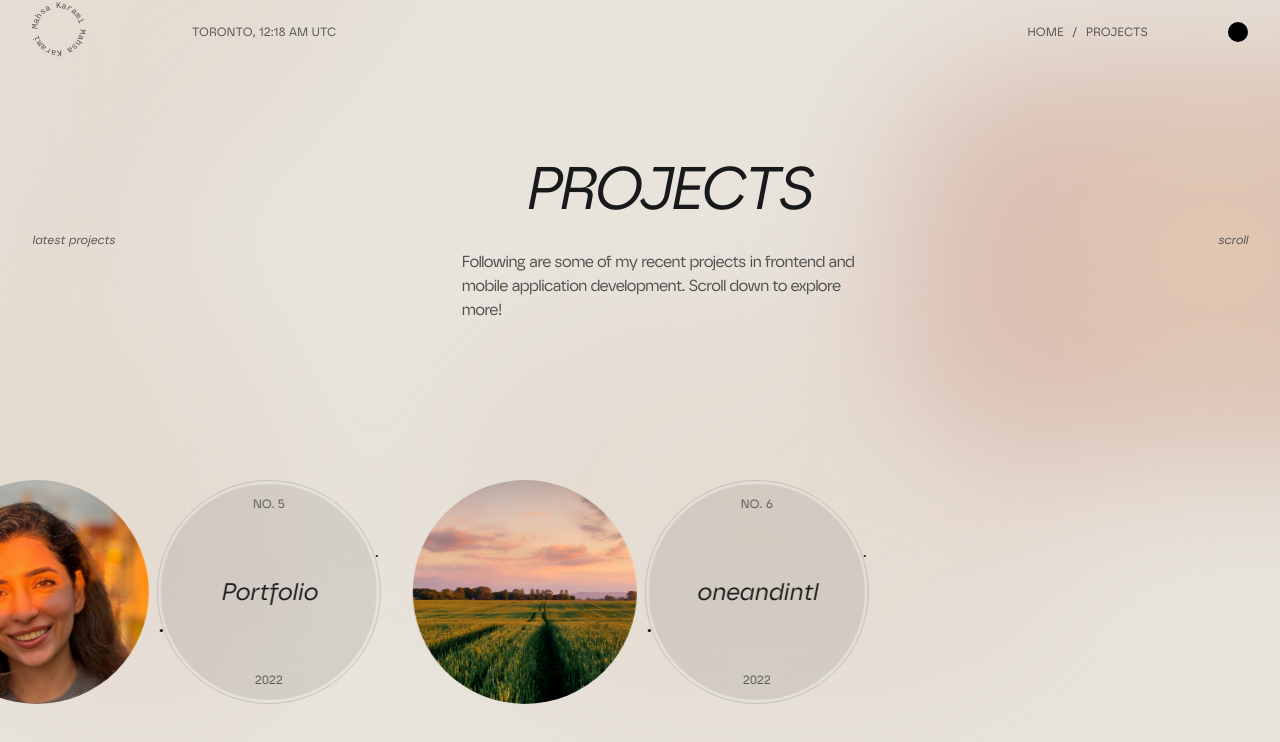
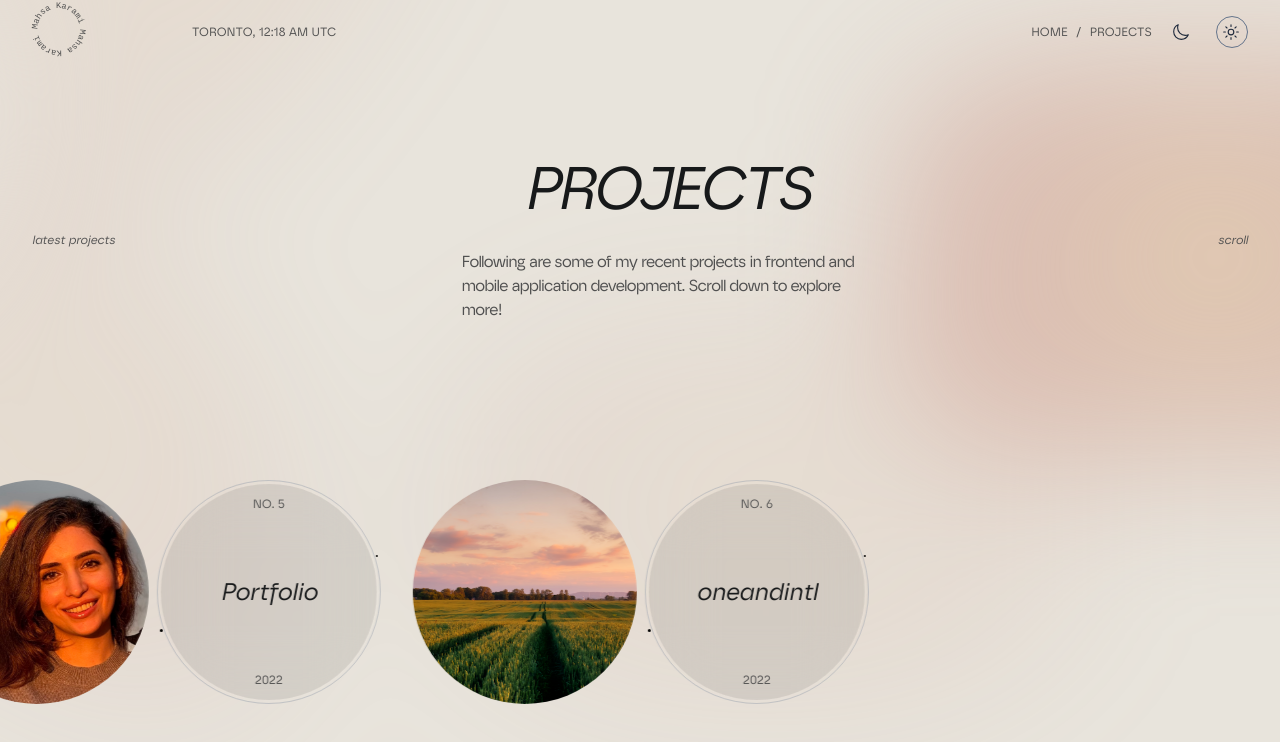
Before and after one commit to mkmi7171/portfolio, a React (Vite) app: page /projects in a window 1280 px wide. Shown: the top 742 px of the page. Built offline with nearby package versions, Linux system fonts and the light colour scheme.

Commit message:
change toggle theme button, loading animation for projects page

```diff
--- a/src/components/DarkModeContext.jsx
+++ b/src/components/DarkModeContext.jsx
@@ -6,8 +6,9 @@ export const DarkModeProvider = ({ children }) => {
   const [isDarkMode, setIsDarkMode] = useState(false);
 
   const toggleDarkMode = () => {
-    setIsDarkMode((prevMode) => !prevMode);
-    document.documentElement.classList.toggle('dark', !isDarkMode);
+    const newMode = !isDarkMode;
+    setIsDarkMode(newMode);
+    document.documentElement.classList.toggle("dark", newMode);
   };
 
   return (
--- a/src/components/Expertise.jsx
+++ b/src/components/Expertise.jsx
@@ -1,9 +1,11 @@
 import Front from '../assets/front.png'
 import Mobile from '../assets/mobile.png'
 import { Link } from 'react-router-dom'
-import {Arrow} from './Arrow'
+import { Arrow } from './Arrow'
+import { useDarkMode } from './DarkModeContext'
 
 export default function Expertise() {
+  const {isDarkMode} = useDarkMode()
   return (
     <div className='flex relative flex-col item-center justify-center flex-wrap px-2 py-12 xl:px-32' style={{ perspective: '1000px' }}>
       <div className='flex flex-col relative gap-24'>
@@ -15,7 +17,7 @@ export default function Expertise() {
             <span className="text-[#6b47e3] font-safiro-reg">React.js, Next.js</span>
             <h3 className='text-xl sm:text-2xl uppercase leading-relaxed font-safiro-reg'>Frontend Development</h3>
             <p className='my-5 text-base sm:text-lg'>Over 4 years of experience crafting responsive web applications using React.js, Next.js, and modern web technologies. Experienced in delivering seamless, user-centric solutions.</p>
-            <Link to='/projects' className='cursor-pointer overflow-hidden relative group border w-28 h-8 border-gray-500 flex items-center rounded-xl'>
+            <Link to='/projects' className={`cursor-pointer overflow-hidden relative group border w-28 h-8 ${isDarkMode ? 'border-gray-100' : 'border-gray-500'} flex items-center rounded-xl`}>
               <div className='w-28 h-6 relative overflow-hidden px-2 py-1'>
                 <div className="flex items-center">
                   <p className='absolute top-1 text-xs group-hover:absolute group-hover:-top-[55%] group-hover:tracking-widest tracking-tighter transition-all duration-500 ease-in-out group-hover:opacity-0'>
@@ -42,7 +44,7 @@ export default function Expertise() {
             <p className='my-5 text-base sm:text-lg'>
                 Skilled in developing hybrid mobile apps and cross-platform solutions using React Native framework.
             </p>
-            <Link to='/projects' className='cursor-pointer overflow-hidden relative group border w-28 h-8 border-gray-500 flex items-center rounded-xl'>
+            <Link to='/projects' className={`cursor-pointer overflow-hidden relative group border w-28 h-8 ${isDarkMode ? 'border-gray-100' : 'border-gray-500'} flex items-center rounded-xl`}>
               <div className='w-28 h-6 relative overflow-hidden px-2 py-1'>
                 <div className="flex items-center">
                   <p className='absolute top-1 text-xs group-hover:absolute group-hover:-top-[55%] group-hover:tracking-widest tracking-tighter transition-all duration-500 ease-in-out group-hover:opacity-0'>
--- a/src/components/Header.jsx
+++ b/src/components/Header.jsx
@@ -1,7 +1,7 @@
 import { useEffect, useState } from 'react';
 import { Link, useLocation } from 'react-router-dom';
 import {useDarkMode} from './DarkModeContext'
-import switchSound from '../assets/transition-base.mp3';
+import ToggleTheme from './ToggleTheme';
 
 export default function Header() {
     const { pathname } = useLocation();
@@ -9,7 +9,7 @@ export default function Header() {
     const location = "Toronto";
     const [currentTime, setCurrentTime] = useState("");
 
-    const { isDarkMode, toggleDarkMode } = useDarkMode();
+    const { isDarkMode } = useDarkMode();
 
     useEffect(() => {
         const updateTime = () => {
@@ -28,11 +28,6 @@ export default function Header() {
         return () => clearInterval(timer);
     }, []);
 
-    const handleToggleTheme = () => {
-        const audio = new Audio(switchSound);
-        audio.play();
-        toggleDarkMode();
-    };
 
     return (
         <div className="relative text-extralight">
@@ -65,11 +60,11 @@ export default function Header() {
                         <Link to="/"><p>Home</p></Link>
                         <span className="mx-2">/</span>
                         <Link to="/projects">Projects</Link>
-
-                        <div
+                        {/* <div
                             className={`w-5 h-5 rounded-full ${isDarkMode ? 'bg-white' : 'bg-black'} ml-10 lg:ml-20 cursor-pointer`}
                             onClick={handleToggleTheme}
-                        ></div>
+                        ></div> */}
+                        <ToggleTheme />
                     </div>
                 </nav>
             </header>
--- a/src/components/Projects.jsx
+++ b/src/components/Projects.jsx
@@ -1,11 +1,10 @@
 import { motion, useTransform, useScroll } from "framer-motion";
-import { useRef, useEffect } from "react";
+import { useRef, useState, useEffect } from "react";
 import { projects } from "./ProjectsArray";
-import {Link} from 'react-router-dom'
+import { Link } from 'react-router-dom'
 import { ImageTrail } from "./MouseImageTrail";
 import InteractiveBackground from "./InteractiveBackground";
 import { useDarkMode } from "./DarkModeContext";
-import LinkSound from '../assets/link.wav'
 
 const Projects = () => {
     const { isDarkMode } = useDarkMode()
@@ -21,16 +20,19 @@ const Projects = () => {
     });
 
     const x = useTransform(scrollYProgress, [0, 1], ["1%", "-70%"]);
+    const [animate, setAnimate] = useState(true);
 
-
+    useEffect(() => {
+        const timer = setTimeout(() => {
+            setAnimate(false);
+        }, 1000);
+        return () => clearTimeout(timer);
+    }, []);
     const Card = ({ card, index }) => {
         return (
-            <Link onClick={() => {
-    const audio = new Audio(LinkSound);
-    audio.play();
-            }} to={{
+            <Link to={{
                 pathname: `/projects/${card.id}`,
-                state: { positionY:  0 },
+                state: { positionY: 0 },
             }} className="group h-56 flex gap-2 ">
                 <motion.div
                     layoutId={`project-image-${card.id}`}
@@ -63,21 +65,31 @@ const Projects = () => {
     };
 
     return (
-            <div ref={targetRef} className="relative h-[300vh]">
-                <div ref={containerRef} className="sticky h-screen top-0 flex  flex-col overflow-hidden">
-                    <InteractiveBackground colors={customColors} />
-                    <ImageTrail />
+        <div ref={targetRef} className="relative h-[300vh]">
+            <div ref={containerRef} className="sticky h-screen top-0 flex  flex-col overflow-hidden">
+                <InteractiveBackground colors={customColors} />
+                <ImageTrail />
+                <motion.div initial={animate ? { x: "-200px" } : { x: '0' }}
+                    animate={animate ? { x: 0 } : {}}
+                    transition={{
+                        duration: 1,
+                        ease: "easeOut",
+                    }}>
                     <motion.div
                         drag="x"
                         dragConstraints={containerRef}
                         dragElastic={0.1}
-                        dragMomentum={true} style={{ x }} className="flex gap-3 md:gap-4 lg:gap-6 xl:gap-8 w-fit">
+                        dragMomentum={true} style={{ x }}
+                        className={`flex gap-3 md:gap-4 lg:gap-6 xl:gap-8 w-fit`}>
                         {projects.map((card, index) => {
                             return <Card card={card} index={index} key={card.id} />;
                         })}
                     </motion.div>
-                </div>
+
+               </motion.div>
+
             </div>
+        </div>
     );
 };
 
--- a/src/components/ProjectsArray.jsx
+++ b/src/components/ProjectsArray.jsx
@@ -58,7 +58,7 @@ export const projects = [
             {
                 role: 'mobile application developer',
                 techs: 'React Native, Typescript, Redux, React Navigation, React Query, Firebase, JWT',
-                year: '2023-2024'
+                year: '2023-2024',
             }
 
     },
@@ -80,7 +80,8 @@ export const projects = [
             {
                 role: 'Frontend Developer',
                 techs: 'Next.js, Javascript',
-                year: '2022'
+            year: '2022',
+            link:'https://atcholding.com/'
             }
 
     },
@@ -102,7 +103,8 @@ export const projects = [
             {
                 role: 'Frontend Developer',
                 techs: 'Next.js, Javascript',
-                year: '2022'
+            year: '2022',
+            link:'https://www.agrotamin.com/en'
             }
 
     },
@@ -124,7 +126,8 @@ export const projects = [
             {
                 role: 'Frontend developer',
                 techs: 'React.js, Javascript',
-                year: '2023'
+            year: '2023',
+            link:'https://mehrayan.com/'
             }
 
     },
--- a/src/components/Socials.jsx
+++ b/src/components/Socials.jsx
@@ -1,10 +1,12 @@
-import {Arrow} from "./Arrow"
+import { Arrow } from "./Arrow"
+import { useDarkMode } from "./DarkModeContext"
 
-export default function Socials({ulClass}) {
+export default function Socials({ ulClass }) {
+    const {isDarkMode} = useDarkMode()
   return (
     <div>
           <ul className={`${ulClass}`}>
-              <li className='cursor-pointer overflow-hidden relative group border w-24 h-8 border-gray-500 flex items-center rounded-xl'>
+              <li className={`cursor-pointer overflow-hidden relative group border w-24 h-8 ${isDarkMode ? 'border-gray-100' : 'border-gray-500'} flex items-center rounded-xl`}>
                   <a href='https://www.linkedin.com/in/mahsa-karami/' target="_blank" rel="noreferrer" className='w-24 h-6 relative overflow-hidden px-2 py-1'>
                       <div className="flex items-center">
                           <p className='absolute top-1 text-xs group-hover:absolute group-hover:-top-[55%] group-hover:tracking-widest tracking-tighter transition-all duration-500 ease-in-out group-hover:opacity-0'>
@@ -19,7 +21,7 @@ export default function Socials({ulClass}) {
                   </a>
               </li>
 
-              <li className='cursor-pointer overflow-hidden relative group border w-24 h-8 border-gray-500 flex items-center rounded-xl'>
+              <li className={`cursor-pointer overflow-hidden relative group border w-24 h-8 ${isDarkMode ? 'border-gray-100' : 'border-gray-500'} flex items-center rounded-xl`}>
                   <a href='https://github.com/mkmi7171' target="_blank" rel="noreferrer" className='w-24 h-6 relative overflow-hidden px-2 py-1'>
                       <div className="flex items-center">
                           <p className='absolute top-1 text-xs group-hover:absolute group-hover:-top-[55%] group-hover:tracking-widest tracking-tighter transition-all duration-500 ease-in-out group-hover:opacity-0'>
@@ -33,7 +35,7 @@ export default function Socials({ulClass}) {
                       <Arrow className={'absolute top-full right-4 scale-50 group-hover:top-1 group-hover:right-1 group-hover:scale-100'} />
                   </a>
               </li>
-              <li className='cursor-pointer overflow-hidden relative group border w-24 h-8 border-gray-500 flex items-center rounded-xl'>
+              <li className={`cursor-pointer overflow-hidden relative group border w-24 h-8 ${isDarkMode ? 'border-gray-100' : 'border-gray-500'} flex items-center rounded-xl`}>
                   <a href='mailto:mahsakarami.dev@gmail.com' target="_blank" rel="noreferrer" className='w-24 h-6 relative overflow-hidden px-2 py-1'>
                       <div className="flex items-center">
                           <p className='absolute top-1 text-xs group-hover:absolute group-hover:-top-[55%] group-hover:tracking-widest tracking-tighter transition-all duration-500 ease-in-out group-hover:opacity-0'>
--- /dev/null
+++ b/src/components/ToggleTheme.jsx
@@ -0,0 +1,49 @@
+import { motion } from "framer-motion";
+import { sunnyOutline, moonOutline } from "ionicons/icons";
+import { IonIcon } from "@ionic/react";
+import { useDarkMode } from "./DarkModeContext";
+import switchSound from "../assets/transition-base.mp3";
+
+const TOGGLE_CLASSES =
+    "text-sm font-medium flex items-center px-2 py-3 transition-colors relative z-10";
+
+const ToggleTheme = () => {
+    const { isDarkMode, toggleDarkMode } = useDarkMode();
+
+    const handleToggle = (mode) => {
+        // const audio = new Audio(switchSound);
+        // audio.play();
+        if ((mode === "light" && isDarkMode) || (mode === "dark" && !isDarkMode)) {
+            toggleDarkMode();
+        }
+    };
+
+    return (
+        <div className="relative flex w-fit gap-4 items-center rounded-full ml-3">
+            <button
+                className={`${TOGGLE_CLASSES} ${isDarkMode ? "text-white" : "text-slate-800"}`}
+                onClick={() => handleToggle("dark")}
+            >
+                <IonIcon icon={moonOutline} className="relative z-10 text-lg" />
+            </button>
+            <button
+                className={`${TOGGLE_CLASSES} ${isDarkMode ? "text-white" : "text-slate-800"}`}
+                onClick={() => handleToggle("light")}
+            >
+                <IonIcon icon={sunnyOutline} className="relative z-10 text-lg" />
+            </button>
+            <div
+                className={`absolute inset-0 items-center z-0 flex ${!isDarkMode ? "justify-end" : "justify-start"
+                    }`}
+            >
+                <motion.span
+                    layout
+                    transition={{ type: "spring", damping: 15, stiffness: 250 }}
+                    className={`h-8 w-8 rounded-full border border-[0.5px] ${isDarkMode ? "border-slate-100" : "border-slate-500"}`}
+                />
+            </div>
+        </div>
+    );
+};
+
+export default ToggleTheme;
--- a/src/index.css
+++ b/src/index.css
@@ -430,4 +430,5 @@ right: -3px;
 .list li{
     margin: 3px 0;
 }
+
 /* ******************************************* */
```
Also changed, not shown: src/pages/ProjectDetail.jsx (+15 -24 lines), src/assets/mahsa.jpeg, src/assets/mahsa.jpg (added).
